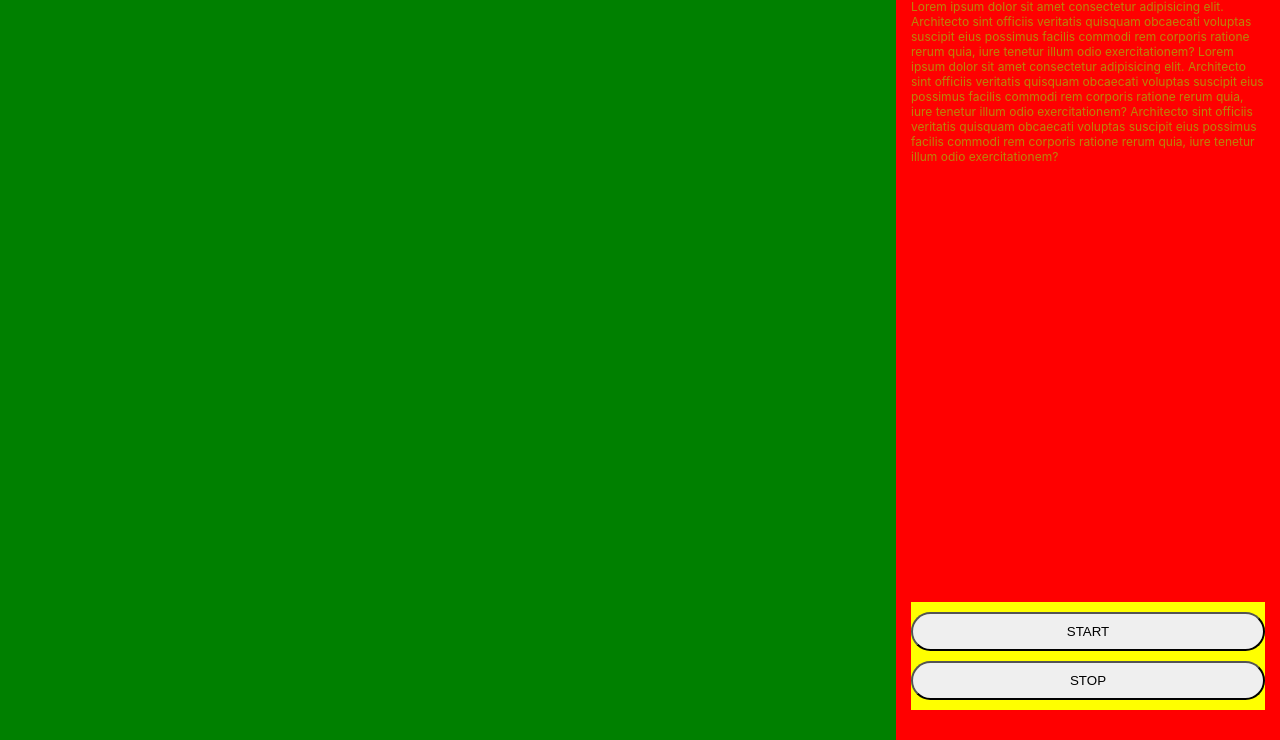
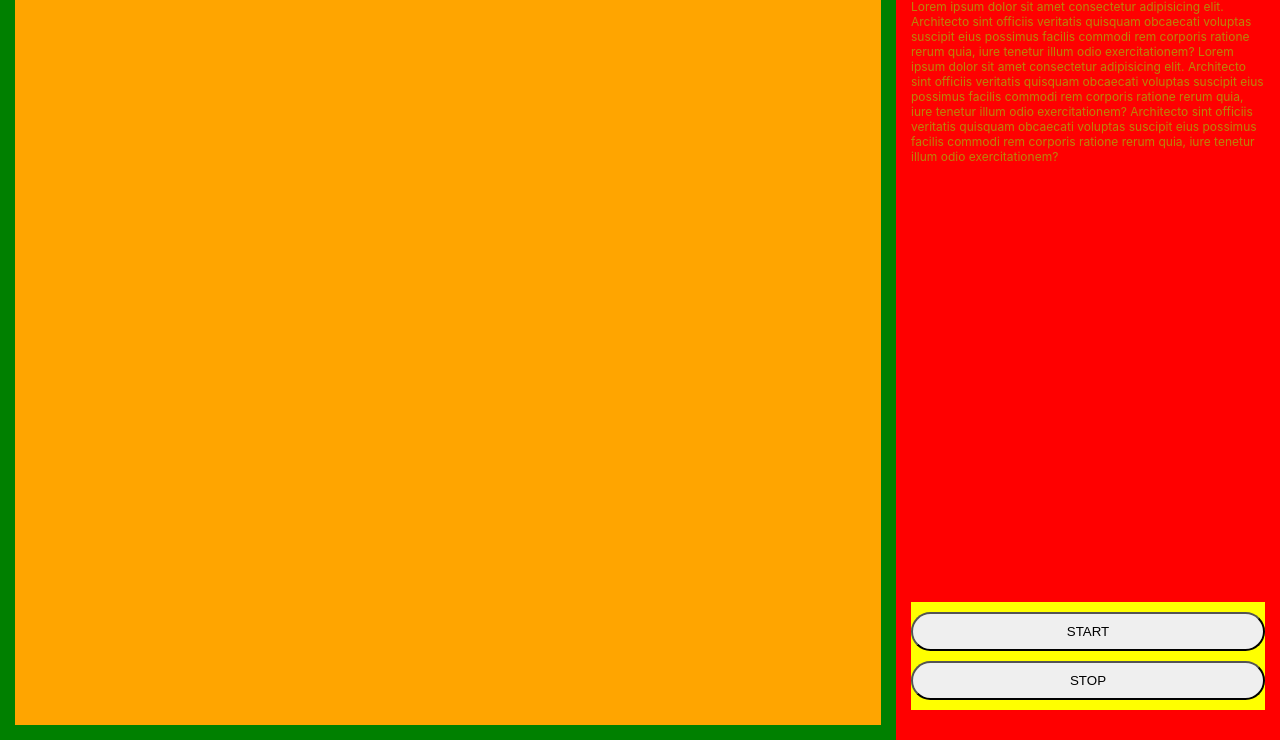
Before and after one commit to yeraysarmiento/game-of-life_vanillajs, a website: page build/gameOfLife.html in a window 1280 px wide. Shown: the part 60-800 px from the top of the page. Drawn offline with Linux system fonts and the light colour scheme.

Commit message:
Add text & color to the dom

```diff
--- a/src/style.scss
+++ b/src/style.scss
@@ -18,6 +18,12 @@ body {
   height: 100vh;
   width: 70vw;
   padding: 15px;
+
+  & > div {
+    width: 100%;
+    height: 100%;
+    background: orange;
+  }
 }
 
 .control-container {
@@ -31,6 +37,7 @@ body {
   & > p {
     font-size: 12px;
     flex-grow: 1;
+    line-height: 15px;
   }
 
   & > div {
```
Also changed, not shown: build/style.css, 1 other file.
